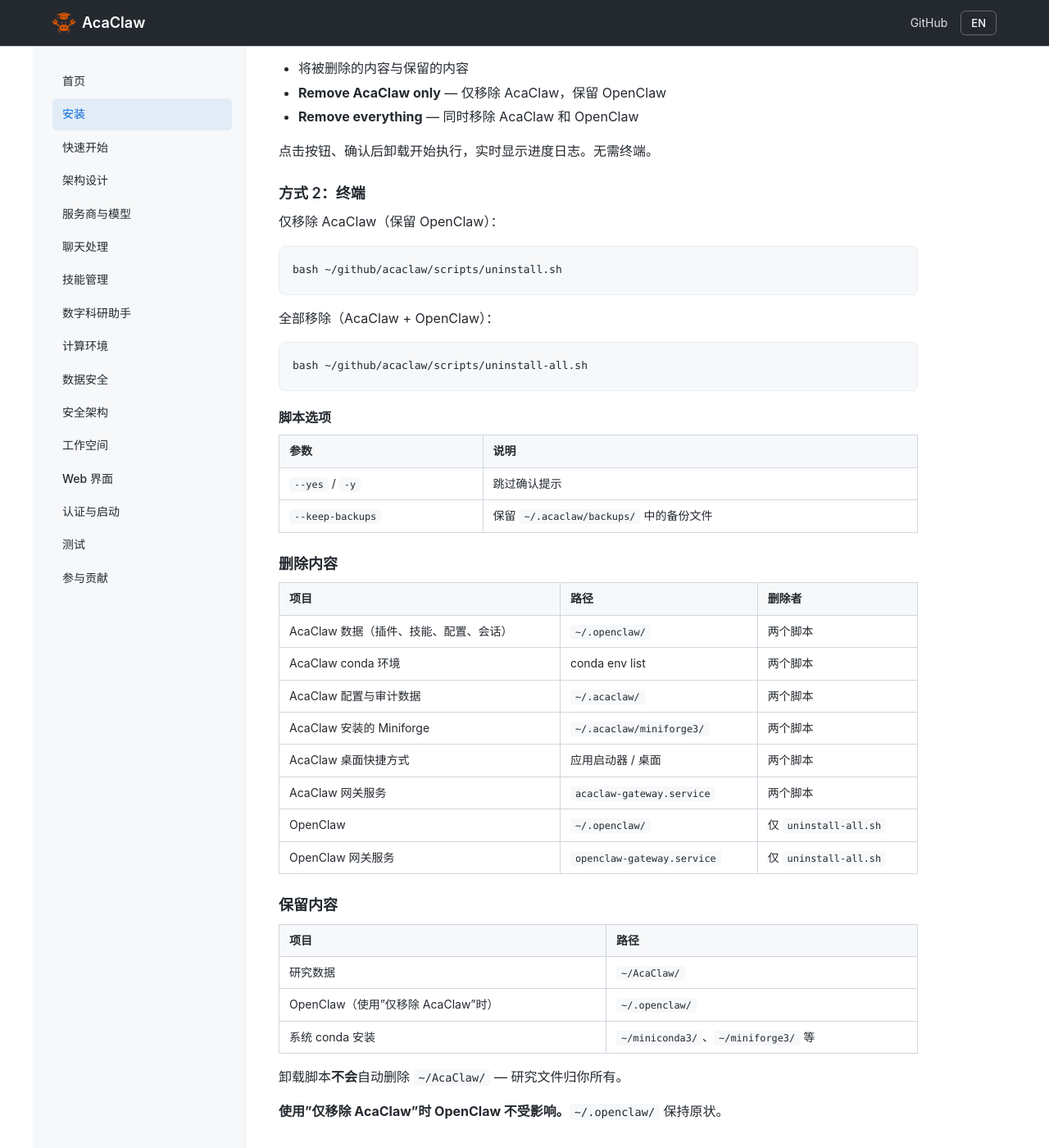
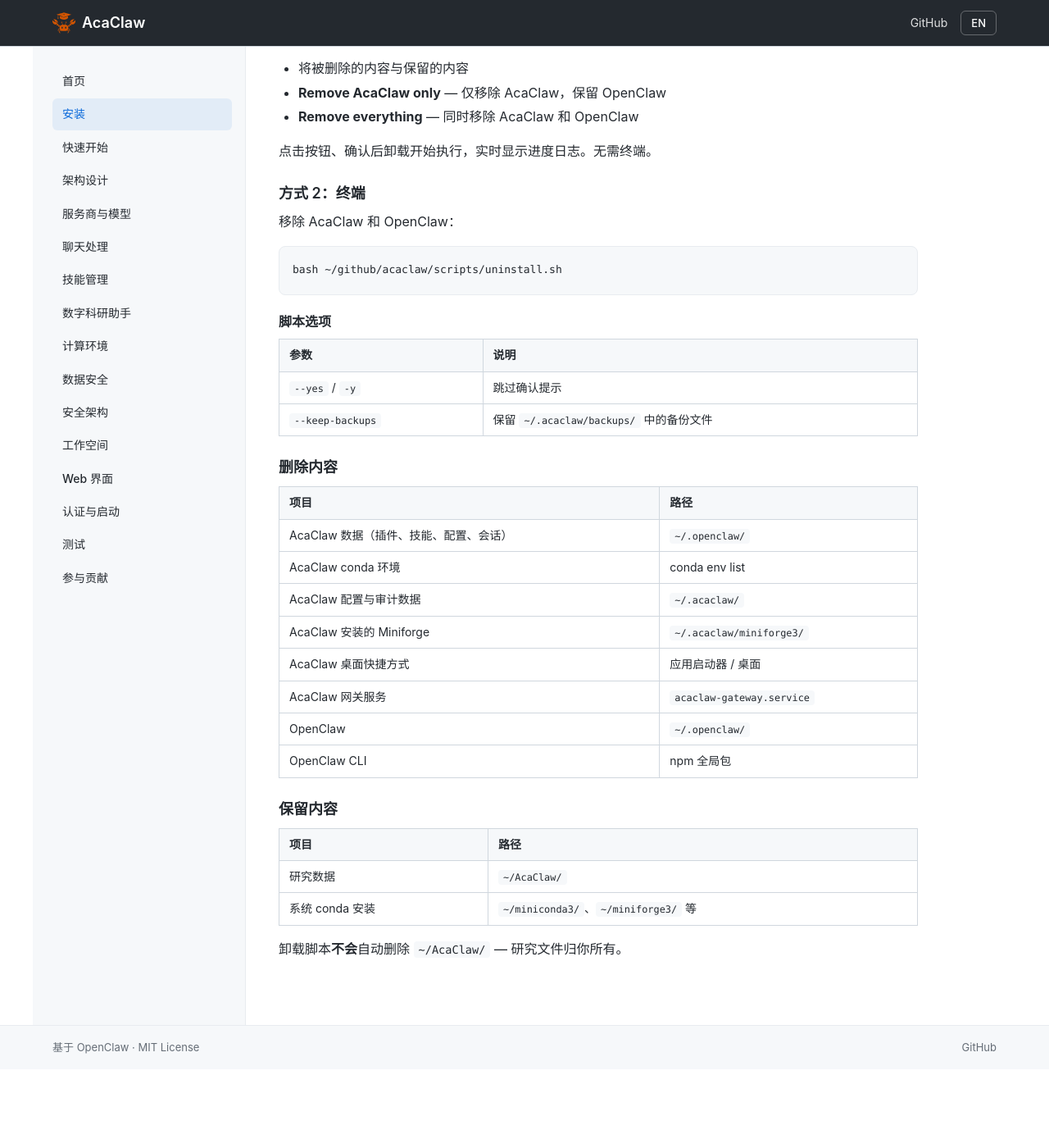
Before and after one commit to AcaClaw/acaclaw, a Jekyll site: the page built from docs/zh-CN/install.md, in a window 1280 px wide and 1400 px high, scrolled down 5852 px. Shown: the whole window at 82% size. Built offline with Jekyll 4.4.1, drawn with Linux system fonts in a browser that asks for light colours; after the commit the page ends 7156 px from its top, so only the background shows below that.

Commit message:
fix: verify openclaw removal in uninstall, remove redundant uninstall-all.sh
- Add hash -r and post-removal verification after npm rm -g openclaw
- Attempt direct binary removal if npm rm fails silently
- Remove scripts/uninstall-all.sh (was just a wrapper)
- Update all references to use scripts/uninstall.sh directly

````diff
--- a/docs/zh-CN/install.md
+++ b/docs/zh-CN/install.md
@@ -234,16 +234,10 @@
 
 ### 方式 2：终端
 
-仅移除 AcaClaw（保留 OpenClaw）：
+移除 AcaClaw 和 OpenClaw：
 
 ```bash
 bash ~/github/acaclaw/scripts/uninstall.sh
-```
-
-全部移除（AcaClaw + OpenClaw）：
-
-```bash
-bash ~/github/acaclaw/scripts/uninstall-all.sh
 ```
 
 #### 脚本选项
@@ -255,25 +249,22 @@
 
 ### 删除内容
 
-| 项目 | 路径 | 删除者 |
-|---|---|---|
-| AcaClaw 数据（插件、技能、配置、会话） | `~/.openclaw/` | 两个脚本 |
-| AcaClaw conda 环境 | conda env list | 两个脚本 |
-| AcaClaw 配置与审计数据 | `~/.acaclaw/` | 两个脚本 |
-| AcaClaw 安装的 Miniforge | `~/.acaclaw/miniforge3/` | 两个脚本 |
-| AcaClaw 桌面快捷方式 | 应用启动器 / 桌面 | 两个脚本 |
-| AcaClaw 网关服务 | `acaclaw-gateway.service` | 两个脚本 |
-| OpenClaw | `~/.openclaw/` | 仅 `uninstall-all.sh` |
-| OpenClaw 网关服务 | `openclaw-gateway.service` | 仅 `uninstall-all.sh` |
+| 项目 | 路径 |
+|---|---|
+| AcaClaw 数据（插件、技能、配置、会话） | `~/.openclaw/` |
+| AcaClaw conda 环境 | conda env list |
+| AcaClaw 配置与审计数据 | `~/.acaclaw/` |
+| AcaClaw 安装的 Miniforge | `~/.acaclaw/miniforge3/` |
+| AcaClaw 桌面快捷方式 | 应用启动器 / 桌面 |
+| AcaClaw 网关服务 | `acaclaw-gateway.service` |
+| OpenClaw | `~/.openclaw/` |
+| OpenClaw CLI | npm 全局包 |
 
 ### 保留内容
 
 | 项目 | 路径 |
 |---|---|
 | 研究数据 | `~/AcaClaw/` |
-| OpenClaw（使用"仅移除 AcaClaw"时） | `~/.openclaw/` |
 | 系统 conda 安装 | `~/miniconda3/`、`~/miniforge3/` 等 |
 
 卸载脚本**不会**自动删除 `~/AcaClaw/` — 研究文件归你所有。
-
-**使用"仅移除 AcaClaw"时 OpenClaw 不受影响。**`~/.openclaw/` 保持原状。
--- a/plugins/academic-env/index.ts
+++ b/plugins/academic-env/index.ts
@@ -1158,9 +1158,8 @@
 
 		// --- Gateway: acaclaw.uninstall ---
 		api.registerGatewayMethod("acaclaw.uninstall", async ({ params, respond, context }) => {
-			const mode = typeof params.mode === "string" && params.mode === "all" ? "all" : "acaclaw";
 			const dryRun = params.dryRun === true;
-			const scriptName = mode === "all" ? "uninstall-all.sh" : "uninstall.sh";
+			const scriptName = "uninstall.sh";
 
 			// Resolve scripts dir: plugin-relative → repo checkout fallback
 			const pluginScripts = resolve(import.meta.dirname ?? dirname(fileURLToPath(import.meta.url)), "..", "..", "..", "scripts");
--- a/ui/src/views/settings.ts
+++ b/ui/src/views/settings.ts
@@ -615,7 +615,7 @@
   }
 
   private _renderUninstall() {
-    const fullCmd = "bash ~/github/acaclaw/scripts/uninstall-all.sh";
+    const fullCmd = "bash ~/github/acaclaw/scripts/uninstall.sh";
     const running = this._uninstallState === "running";
     const confirming = this._uninstallState === "confirm";
     return html`
````
Also changed, not shown: docs/en/install.md (+0 -6 lines), tests/dom-settings.test.ts (+1 -1 lines), tests/uninstall.test.ts (+14 -17 lines), 2 other files.
